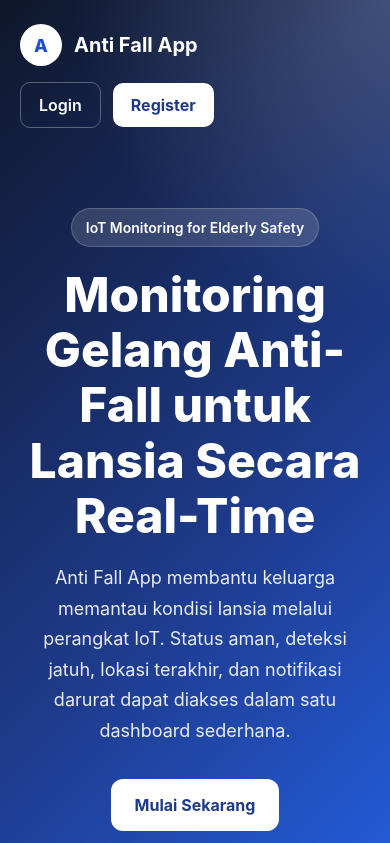
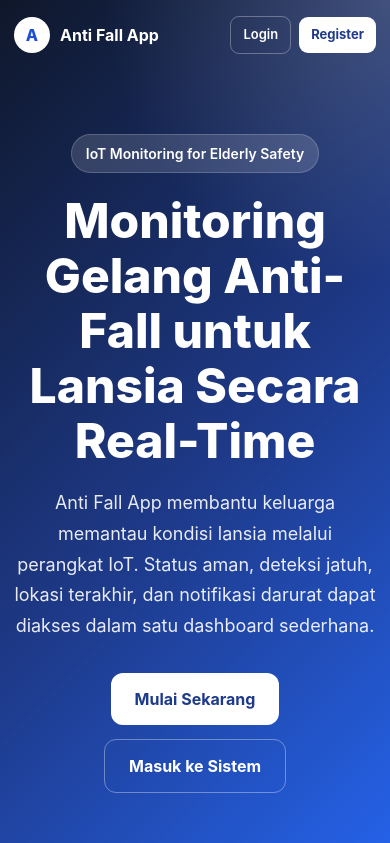
Before and after one commit to Ghetsa/fall-detection-monitoring, a Next.js app in the folder anti-fall-app/: page / in a window 390 px wide. Shown: the top 843 px of the page. Built offline with nearby package versions, Linux system fonts and the light colour scheme; no server answers.

Commit message:
fix: dashboard & sidebar customer

```diff
--- a/anti-fall-app/src/components/layout/CustomerSidebar.tsx
+++ b/anti-fall-app/src/components/layout/CustomerSidebar.tsx
@@ -15,7 +15,7 @@ const menuItems = [
   { label: 'Dashboard', href: '/customer/dashboard', icon: LayoutDashboard },
   { label: 'Kelola Lansia', href: '/customer/lansia', icon: Users },
   { label: 'Tracking', href: '/customer/tracking', icon: MapPin },
-  { label: 'Logs', href: '/customer/logs', icon: FileText },
+  { label: 'History', href: '/customer/logs', icon: FileText },
   { label: 'Emergency', href: '/customer/emergency', icon: Siren },
   { label: 'Notifications', href: '/customer/notifications', icon: Bell },
 ];
--- a/anti-fall-app/src/pages/index.tsx
+++ b/anti-fall-app/src/pages/index.tsx
@@ -1,7 +1,10 @@
 import Head from 'next/head';
 import Link from 'next/link';
+import { useIsMobile } from '../hooks/useIsMobile';
 
 export default function HomePage() {
+  const isMobile = useIsMobile();
+
   return (
     <>
       <Head>
@@ -14,20 +17,20 @@ export default function HomePage() {
       </Head>
 
       <main style={styles.page}>
-        <section style={styles.heroSection}>
+        <section style={{ ...styles.heroSection, ...(isMobile ? styles.heroSectionMobile : {}) }}>
           <div style={styles.overlay} />
 
-          <nav style={styles.navbar}>
-            <div style={styles.logoWrapper}>
-              <div style={styles.logoCircle}>A</div>
-              <span style={styles.logoText}>Anti Fall App</span>
+          <nav style={{ ...styles.navbar, ...(isMobile ? styles.navbarMobile : {}) }}>
+            <div style={{ ...styles.logoWrapper, ...(isMobile ? styles.logoWrapperMobile : {}) }}>
+              <div style={{ ...styles.logoCircle, ...(isMobile ? styles.logoCircleMobile : {}) }}>A</div>
+              <span style={{ ...styles.logoText, ...(isMobile ? styles.logoTextMobile : {}) }}>Anti Fall App</span>
             </div>
 
-            <div style={styles.navActions}>
-              <Link href="/auth/login" style={styles.loginButton}>
+            <div style={{ ...styles.navActions, ...(isMobile ? styles.navActionsMobile : {}) }}>
+              <Link href="/auth/login" style={{ ...styles.loginButton, ...(isMobile ? styles.loginButtonMobile : {}) }}>
                 Login
               </Link>
-              <Link href="/auth/register" style={styles.registerButton}>
+              <Link href="/auth/register" style={{ ...styles.registerButton, ...(isMobile ? styles.registerButtonMobile : {}) }}>
                 Register
               </Link>
             </div>
@@ -197,6 +200,9 @@ const styles: { [key: string]: React.CSSProperties } = {
     padding: '24px 20px 80px',
     overflow: 'hidden',
   },
+  heroSectionMobile: {
+    padding: '16px 14px 72px',
+  },
   overlay: {
     position: 'absolute',
     inset: 0,
@@ -215,10 +221,20 @@ const styles: { [key: string]: React.CSSProperties } = {
     gap: '16px',
     flexWrap: 'wrap',
   },
+  navbarMobile: {
+    gap: '10px',
+    flexWrap: 'nowrap',
+    alignItems: 'center',
+  },
   logoWrapper: {
     display: 'flex',
     alignItems: 'center',
     gap: '12px',
+  },
+  logoWrapperMobile: {
+    gap: '10px',
+    minWidth: 0,
+    flex: 1,
   },
   logoCircle: {
     width: '42px',
@@ -232,14 +248,30 @@ const styles: { [key: string]: React.CSSProperties } = {
     fontWeight: 800,
     fontSize: '18px',
   },
+  logoCircleMobile: {
+    width: '36px',
+    height: '36px',
+    fontSize: '16px',
+    flexShrink: 0,
+  },
   logoText: {
     fontSize: '20px',
     fontWeight: 700,
+  },
+  logoTextMobile: {
+    fontSize: '16px',
+    whiteSpace: 'nowrap',
+    overflow: 'hidden',
+    textOverflow: 'ellipsis',
   },
   navActions: {
     display: 'flex',
     gap: '12px',
     alignItems: 'center',
+  },
+  navActionsMobile: {
+    gap: '8px',
+    flexShrink: 0,
   },
   loginButton: {
     color: '#ffffff',
@@ -249,6 +281,12 @@ const styles: { [key: string]: React.CSSProperties } = {
     border: '1px solid rgba(255,255,255,0.3)',
     fontWeight: 600,
   },
+  loginButtonMobile: {
+    padding: '8px 12px',
+    fontSize: '13px',
+    borderRadius: '9px',
+    whiteSpace: 'nowrap',
+  },
   registerButton: {
     color: '#1e3a8a',
     backgroundColor: '#ffffff',
@@ -256,6 +294,12 @@ const styles: { [key: string]: React.CSSProperties } = {
     padding: '10px 18px',
     borderRadius: '10px',
     fontWeight: 700,
+  },
+  registerButtonMobile: {
+    padding: '8px 12px',
+    fontSize: '13px',
+    borderRadius: '9px',
+    whiteSpace: 'nowrap',
   },
   heroContent: {
     position: 'relative',
--- a/anti-fall-app/src/views/customer/CustomerDashboardView.tsx
+++ b/anti-fall-app/src/views/customer/CustomerDashboardView.tsx
@@ -1,3 +1,4 @@
+import Link from 'next/link';
 import { useState, useEffect } from 'react';
 import DashboardLayout from '../../components/layout/DashboardLayout';
 import { useAuth } from '../../hooks/useAuth';
@@ -76,12 +77,26 @@ export default function CustomerDashboardView() {
 
   const firstLansia = lansiaList[0] ?? null;
   const recentIncidents = incidents.slice(0, 3);
+  const hasMonitoringConnection = Boolean(firstLansia && device);
   const hasActiveFall = incidents.some(
     (i) => i.type === 'fall_detected' && !i.isResolved
   );
-  const statusLabel = hasActiveFall ? 'Bahaya!' : 'Safe';
-  const statusColor = hasActiveFall ? '#b91c1c' : '#166534';
-  const statusDotColor = hasActiveFall ? '#ef4444' : '#22c55e';
+  const statusLabel = !hasMonitoringConnection
+    ? 'Belum ada perangkat atau lansia yang terhubung'
+    : hasActiveFall ? 'Bahaya!' : 'Safe';
+  const statusColor = !hasMonitoringConnection
+    ? '#475569'
+    : hasActiveFall ? '#b91c1c' : '#166534';
+  const statusDotColor = !hasMonitoringConnection
+    ? '#94a3b8'
+    : hasActiveFall ? '#ef4444' : '#22c55e';
+  const statusDescription = loading
+    ? 'Memuat...'
+    : !hasMonitoringConnection
+      ? 'Tambahkan data lansia dan hubungkan device terlebih dahulu agar dashboard menampilkan monitoring yang relevan.'
+      : hasActiveFall
+        ? 'Terdeteksi kemungkinan jatuh!'
+        : 'Tidak ada indikasi jatuh yang terdeteksi.';
 
   const severityStyle = (sev: string) => {
     if (sev === 'danger') return styles.logStatusDanger;
@@ -129,11 +144,11 @@ export default function CustomerDashboardView() {
             <h3 style={{ ...styles.cardValue, color: loading ? '#94a3b8' : statusColor }}>
               {loading ? '—' : statusLabel}
             </h3>
-            <p style={styles.cardDescription}>
-              {loading ? 'Memuat...' : hasActiveFall ? 'Terdeteksi kemungkinan jatuh!' : 'Tidak ada indikasi jatuh yang terdeteksi.'}
-            </p>
+            <p style={styles.cardDescription}>{statusDescription}</p>
           </div>
 
+          {(loading || hasMonitoringConnection) && (
+            <>
               <div style={styles.card}>
                 <p style={styles.cardLabel}>Battery Device</p>
                 <h3 style={styles.cardValue}>
@@ -161,8 +176,45 @@ export default function CustomerDashboardView() {
                   Total histori kejadian yang tersimpan.
                 </p>
               </div>
+            </>
+          )}
         </div>
 
+        {loading ? (
+          <div style={{ ...styles.bottomGrid, ...(isMobile ? styles.singleColumnGrid : {}) }}>
+            <div style={styles.largeCard}>
+              <div style={styles.sectionHeader}>
+                <h3 style={styles.sectionTitle}>Ringkasan Monitoring</h3>
+                <span style={styles.sectionBadge}>Real-time</span>
+              </div>
+              <div style={styles.loadingBox}><Loader size={20} color="#94a3b8" /></div>
+            </div>
+
+            <div style={styles.largeCard}>
+              <div style={styles.sectionHeader}>
+                <h3 style={styles.sectionTitle}>Riwayat Terbaru</h3>
+                <span style={styles.sectionBadgeAlt}>History</span>
+              </div>
+              <div style={styles.loadingBox}><Loader size={20} color="#94a3b8" /></div>
+            </div>
+          </div>
+        ) : !hasMonitoringConnection ? (
+          <div style={styles.emptyStateCard}>
+            <p style={styles.emptyStateLabel}>Dashboard Belum Siap</p>
+            <h3 style={styles.emptyStateTitle}>Belum ada perangkat atau lansia yang terhubung</h3>
+            <p style={styles.emptyStateDescription}>
+              Tambahkan data lansia terlebih dahulu, lalu hubungkan device yang tersedia agar dashboard bisa menampilkan baterai, lokasi terakhir, dan history monitoring.
+            </p>
+            <div style={styles.emptyStateActions}>
+              <Link href="/customer/lansia" style={styles.emptyStatePrimary}>
+                Tambah Data Lansia
+              </Link>
+              <Link href="/customer/logs" style={styles.emptyStateSecondary}>
+                Buka History
+              </Link>
+            </div>
+          </div>
+        ) : (
           <div style={{ ...styles.bottomGrid, ...(isMobile ? styles.singleColumnGrid : {}) }}>
             <div style={styles.largeCard}>
               <div style={styles.sectionHeader}>
@@ -170,9 +222,6 @@ export default function CustomerDashboardView() {
                 <span style={styles.sectionBadge}>Real-time</span>
               </div>
 
-            {loading ? (
-              <div style={styles.loadingBox}><Loader size={20} color="#94a3b8" /></div>
-            ) : (
               <div style={styles.summaryList}>
                 <div style={styles.summaryItem}>
                   <span style={styles.summaryLabel}>Nama Lansia</span>
@@ -195,18 +244,15 @@ export default function CustomerDashboardView() {
                   <span style={styles.summaryValue}>{lansiaList.length} terdaftar</span>
                 </div>
               </div>
-            )}
             </div>
 
             <div style={styles.largeCard}>
               <div style={styles.sectionHeader}>
                 <h3 style={styles.sectionTitle}>Riwayat Terbaru</h3>
-              <span style={styles.sectionBadgeAlt}>Logs</span>
+                <span style={styles.sectionBadgeAlt}>History</span>
               </div>
 
-            {loading ? (
-              <div style={styles.loadingBox}><Loader size={20} color="#94a3b8" /></div>
-            ) : recentIncidents.length === 0 ? (
+              {recentIncidents.length === 0 ? (
                 <p style={styles.emptyText}>Belum ada riwayat kejadian.</p>
               ) : (
                 recentIncidents.map((inc) => (
@@ -221,6 +267,7 @@ export default function CustomerDashboardView() {
               )}
             </div>
           </div>
+        )}
       </section>
     </DashboardLayout>
   );
@@ -262,4 +309,11 @@ const styles: { [key: string]: React.CSSProperties } = {
   logStatusWarning: { backgroundColor: '#fef3c7', color: '#92400e', padding: '8px 12px', borderRadius: '999px', fontSize: '12px', fontWeight: 700, whiteSpace: 'nowrap' },
   loadingBox: { display: 'flex', justifyContent: 'center', padding: '24px 0' },
   emptyText: { margin: 0, fontSize: '14px', color: '#94a3b8', textAlign: 'center', padding: '20px 0' },
+  emptyStateCard: { marginTop: '24px', backgroundColor: '#ffffff', borderRadius: '22px', padding: '28px', boxShadow: '0 10px 25px rgba(15,23,42,0.05)', border: '1px solid #e2e8f0', display: 'flex', flexDirection: 'column', gap: '14px' },
+  emptyStateLabel: { margin: 0, fontSize: '13px', fontWeight: 700, textTransform: 'uppercase', letterSpacing: '0.08em', color: '#2563eb' },
+  emptyStateTitle: { margin: 0, fontSize: '28px', lineHeight: 1.2, fontWeight: 800, color: '#0f172a' },
+  emptyStateDescription: { margin: 0, fontSize: '15px', lineHeight: 1.8, color: '#475569', maxWidth: '720px' },
+  emptyStateActions: { display: 'flex', gap: '12px', flexWrap: 'wrap', marginTop: '4px' },
+  emptyStatePrimary: { textDecoration: 'none', backgroundColor: '#2563eb', color: '#ffffff', padding: '12px 18px', borderRadius: '14px', fontWeight: 700, fontSize: '14px' },
+  emptyStateSecondary: { textDecoration: 'none', backgroundColor: '#eff6ff', color: '#1d4ed8', padding: '12px 18px', borderRadius: '14px', fontWeight: 700, fontSize: '14px' },
 };
```
Lines whose indentation alone changed are shown as unchanged.
